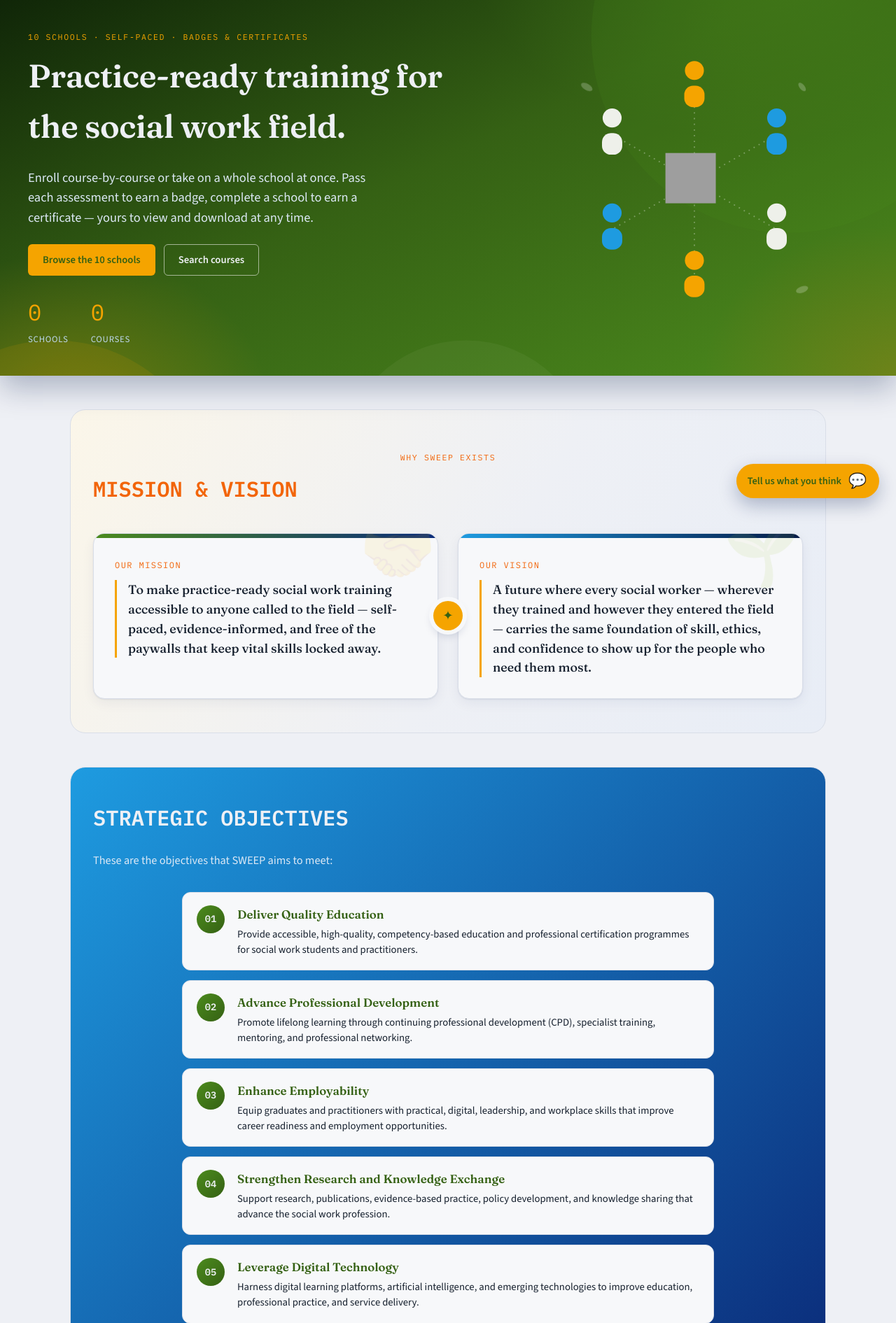
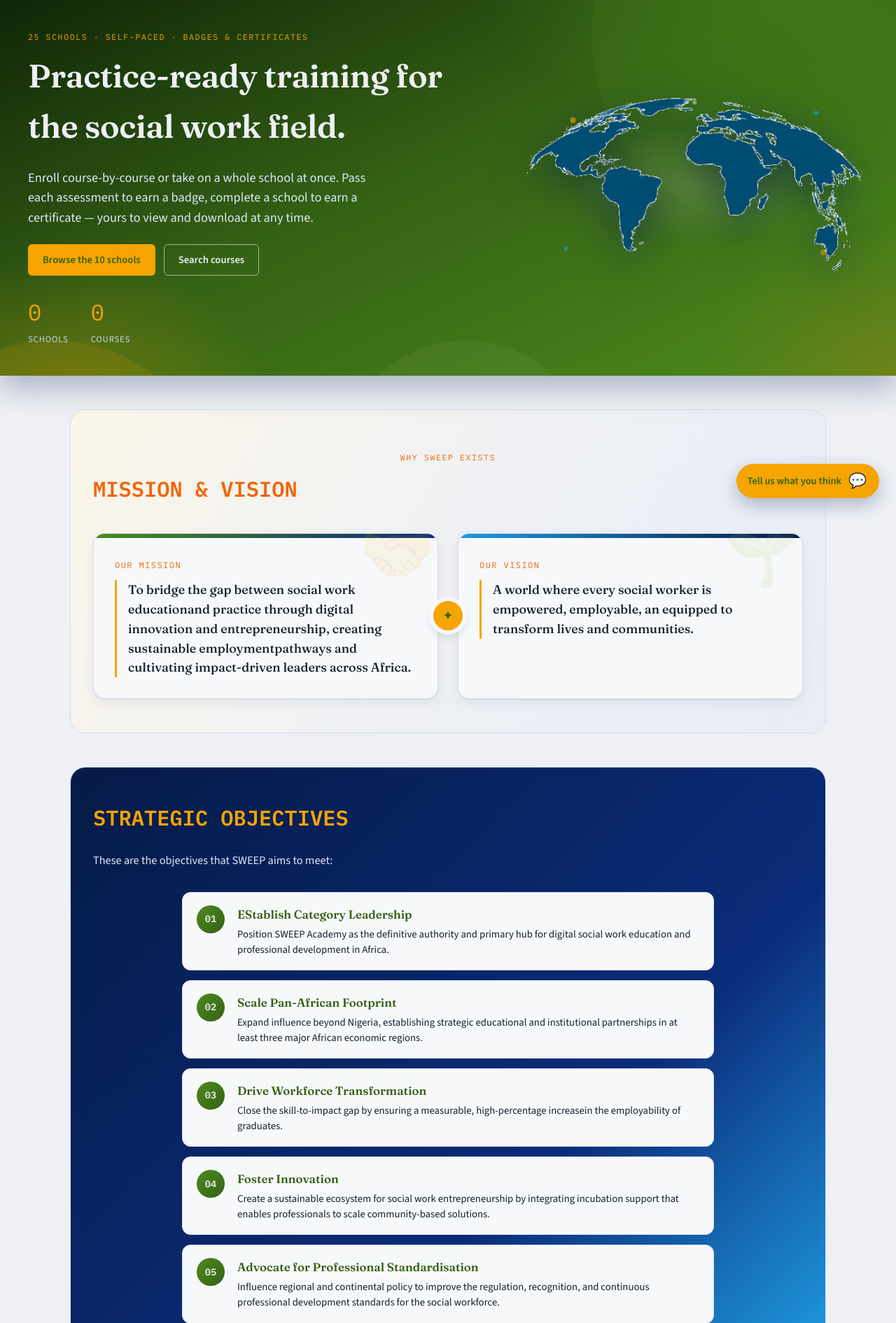
Before and after one commit to remikeks/project-sweep, a Django app: page / in a window 1280 px wide. Shown: the part 64-1955 px from the top of the page at 70% size. Run offline with Django 5.2, Linux system fonts and the light colour scheme; data that the repository does not hold is empty; parts of the project's set-up code (start-up, migrations or seed data) failed here and were passed over; grey boxes are pictures that could not be loaded.

Commit message:
changed vision, mission, obj, hero illustration, value prop

```diff
--- a/core/views.py
+++ b/core/views.py
@@ -240,6 +240,9 @@ SERVICE_GROUPS = [
 ]
 
 
+HOME_SCHOOL_LIMIT = 10
+
+
 def home(request):
     schools = School.objects.filter(is_active=True)
     stats = {
@@ -254,7 +257,11 @@ def home(request):
         .select_related("school")
         .order_by("?")[:FEATURED_COURSE_LIMIT]
     )
-    context = {"schools": schools, "stats": stats, "featured_courses": featured_courses}
+    context = {
+        "schools": schools[:HOME_SCHOOL_LIMIT],
+        "stats": stats,
+        "featured_courses": featured_courses,
+    }
     return render(request, "core/home.html", context)
 
 
--- a/static/css/style.css
+++ b/static/css/style.css
@@ -560,6 +560,12 @@ form label { display: block; font-size: 0.85rem; margin-bottom: 4px; color: var(
   grid-template-columns: repeat(auto-fill, minmax(260px, 1fr));
   gap: 20px;
   margin: 24px 0;
+}
+
+.section-cta {
+  display: flex;
+  justify-content: center;
+  margin: 8px 0 12px;
 }
 
 .school-card {
@@ -811,8 +817,42 @@ form label { display: block; font-size: 0.85rem; margin-bottom: 4px; color: var(
   position: relative;
   z-index: 2;
   width: 100%;
-  max-width: 380px;
+  max-width: 520px;
   margin: 0 auto;
+}
+
+.hero-map {
+  display: flex;
+  align-items: center;
+  justify-content: center;
+  min-height: 220px;
+}
+
+.hero-map-glow {
+  position: absolute;
+  inset: 8% 4%;
+  z-index: 0;
+  background:
+    radial-gradient(closest-side, rgba(245, 164, 0, 0.20), transparent 72%),
+    radial-gradient(closest-side, rgba(30, 155, 224, 0.22), transparent 78%);
+  filter: blur(2px);
+  border-radius: 50%;
+}
+
+.hero-map-dots {
+  position: absolute;
+  inset: 0;
+  width: 100%;
+  height: 100%;
+  z-index: 1;
+}
+
+.hero-map-img {
+  position: relative;
+  z-index: 2;
+  width: 100%;
+  height: auto;
+  filter: drop-shadow(0 16px 30px rgba(5, 26, 71, 0.55));
 }
 
 .hero-list {
@@ -1251,7 +1291,7 @@ footer.sw-footer {
 /* ---------------------------------------------------------------------- */
 
 .mv-section.mv-objectives {
-  background: linear-gradient(135deg, #1E9BE0 0%, #0B2C7A 80%, #051A47 100%);
+  background: linear-gradient(135deg, #051A47 0%, #0B2C7A 65%, #1E9BE0 100%);
   /*background: var(--blue);*/
   color: var(--paper);
 }
@@ -1261,7 +1301,7 @@ footer.sw-footer {
 }
 
 .mv-section.mv-objectives .subheading {
-  color: var(--paper);
+  color: var(--gold);
 }
 
 .mv-section.mv-objectives .value-prop-intro {
--- a/templates/core/home.html
+++ b/templates/core/home.html
@@ -10,7 +10,7 @@
 
     <div class="hero-grid">
       <div class="hero-copy">
-        <p class="eyebrow">10 schools · self-paced · badges &amp; certificates</p>
+        <p class="eyebrow">25 schools · self-paced · badges &amp; certificates</p>
         <h1>Practice-ready training for the social work field.</h1>
         <p class="lede">
           Enroll course-by-course or take on a whole school at once. Pass each
@@ -33,53 +33,20 @@
         </div>
       </div>
 
-      <div class="hero-illustration">
-        <svg viewBox="0 0 420 420" xmlns="http://www.w3.org/2000/svg" role="img" aria-label="Illustration of a support circle">
-          <g stroke="#EEF0EA" stroke-opacity="0.35" stroke-width="2" stroke-dasharray="2 7" fill="none">
-            <path d="M210,210 L210,60" />
-            <path d="M210,210 L339.9,135" />
-            <path d="M210,210 L339.9,285" />
-            <path d="M210,210 L210,360" />
-            <path d="M210,210 L80.1,285" />
-            <path d="M210,210 L80.1,135" />
-          </g>
-
-          <g>
-            <g transform="translate(210,60)">
-              <rect x="-16" y="-2" width="32" height="34" rx="14" fill="#F5A400" />
-              <circle cy="-26" r="15" fill="#F5A400" />
-            </g>
-            <g transform="translate(339.9,135)">
-              <rect x="-16" y="-2" width="32" height="34" rx="14" fill="#1E9BE0" />
-              <circle cy="-26" r="15" fill="#1E9BE0" />
-            </g>
-            <g transform="translate(339.9,285)">
-              <rect x="-16" y="-2" width="32" height="34" rx="14" fill="#EEF0EA" />
-              <circle cy="-26" r="15" fill="#EEF0EA" />
-            </g>
-            <g transform="translate(210,360)">
-              <rect x="-16" y="-2" width="32" height="34" rx="14" fill="#F5A400" />
-              <circle cy="-26" r="15" fill="#F5A400" />
-            </g>
-            <g transform="translate(80.1,285)">
-              <rect x="-16" y="-2" width="32" height="34" rx="14" fill="#1E9BE0" />
-              <circle cy="-26" r="15" fill="#1E9BE0" />
-            </g>
-            <g transform="translate(80.1,135)">
-              <rect x="-16" y="-2" width="32" height="34" rx="14" fill="#EEF0EA" />
-              <circle cy="-26" r="15" fill="#EEF0EA" />
-            </g>
-          </g>
-
-
-          <image href="{% static 'img/logo.svg' %}" x="164" y="164" width="80" height="80" />
-
-          <g fill="#EEF0EA" opacity="0.25">
-            <ellipse cx="40" cy="60" rx="10" ry="5" transform="rotate(30 40 60)" />
-            <ellipse cx="380" cy="380" rx="10" ry="5" transform="rotate(-20 380 380)" />
-            <ellipse cx="380" cy="60" rx="8" ry="4" transform="rotate(50 380 60)" />
-          </g>
+      <div class="hero-illustration hero-map">
+        <div class="hero-map-glow" aria-hidden="true"></div>
+        <svg class="hero-map-dots" viewBox="0 0 420 260" aria-hidden="true">
+          <circle cx="40" cy="40" r="4" fill="#F5A400" opacity="0.7" />
+          <circle cx="380" cy="30" r="3" fill="#1E9BE0" opacity="0.7" />
+          <circle cx="30" cy="220" r="3" fill="#1E9BE0" opacity="0.6" />
+          <circle cx="390" cy="225" r="4" fill="#F5A400" opacity="0.6" />
+          <circle cx="210" cy="15" r="3" fill="#EEF0EA" opacity="0.5" />
         </svg>
+        <img
+          src="{% static 'img/world-map.png' %}"
+          alt="World map illustration representing SWEEP's reach across regions"
+          class="hero-map-img"
+        >
       </div>
     </div>
   </section>
@@ -93,9 +60,9 @@
         <span class="mv-mark" aria-hidden="true">&#129309;</span>
         <p class="mv-label">Our Mission</p>
         <p class="mv-text">
-          To make practice-ready social work training accessible to anyone
-          called to the field — self-paced, evidence-informed, and free of
-          the paywalls that keep vital skills locked away.
+          To bridge the gap between social work educationand practice through digital innovation
+          and entrepreneurship, creating sustainable employmentpathways and cultivating impact-driven
+          leaders across Africa.
         </p>
       </div>
 
@@ -105,10 +72,7 @@
         <span class="mv-mark" aria-hidden="true">&#127793;</span>
         <p class="mv-label">Our Vision</p>
         <p class="mv-text">
-          A future where every social worker — wherever they trained and
-          however they entered the field — carries the same foundation of
-          skill, ethics, and confidence to show up for the people who need
-          them most.
+          A world where every social worker is empowered, employable, an equipped to transform lives and communities.
         </p>
       </div>
     </div>
@@ -125,39 +89,47 @@
       <div class="objective-row">
         <span class="objective-num">01</span>
         <div>
-          <h3>Deliver Quality Education</h3>
-          <p>Provide accessible, high-quality, competency-based education and professional certification programmes for social work students and practitioners.</p>
+          <h3>EStablish Category Leadership</h3>
+          <p>Position SWEEP Academy as the definitive authority and primary hub for digital social work education
+            and professional development in Africa.
+          </p>
         </div>
       </div>
       <div class="objective-row">
         <span class="objective-num">02</span>
         <div>
-          <h3>Advance Professional Development</h3>
-          <p>Promote lifelong learning through continuing professional development (CPD), specialist training, mentoring, and professional networking.</p>
+          <h3>Scale Pan-African Footprint</h3>
+          <p>Expand influence beyond Nigeria, establishing strategic educational and institutional
+            partnerships in at least three major African economic regions.
+          </p>
         </div>
       </div>
       <div class="objective-row">
         <span class="objective-num">03</span>
         <div>
-          <h3>Enhance Employability</h3>
-          <p>Equip graduates and practitioners with practical, digital, leadership, and workplace skills that improve career readiness and employment opportunities.</p>
+          <h3>Drive Workforce Transformation</h3>
+          <p>Close the skill-to-impact gap by ensuring a measurable, high-percentage increasein the employability of graduates.</p>
         </div>
       </div>
       <div class="objective-row">
         <span class="objective-num">04</span>
         <div>
-          <h3>Strengthen Research and Knowledge Exchange</h3>
-          <p>Support research, publications, evidence-based practice, policy development, and knowledge sharing that advance the social work profession.</p>
+          <h3>Foster Innovation</h3>
+          <p>Create a sustainable ecosystem for social work entrepreneurship by integrating incubation support
+            that enables professionals to scale community-based solutions.
+          </p>
         </div>
       </div>
       <div class="objective-row">
         <span class="objective-num">05</span>
         <div>
-          <h3>Leverage Digital Technology</h3>
-          <p>Harness digital learning platforms, artificial intelligence, and emerging technologies to improve education, professional practice, and service delivery.</p>
+          <h3>Advocate for Professional Standardisation</h3>
+          <p>Influence regional and continental policy to improve the regulation, recognition, and continuous professional
+            development standards for the social workforce.
+          </p>
         </div>
       </div>
-      <div class="objective-row">
+      <!--<div class="objective-row">
         <span class="objective-num">06</span>
         <div>
           <h3>Build Strategic Partnerships</h3>
@@ -181,10 +153,10 @@
       <div class="objective-row">
         <span class="objective-num">09</span>
         <div>
-          <h3>CReate Sustainable Impact</h3>
+          <h3>Create Sustainable Impact</h3>
           <p>Establish a financially sustainable academy that delivers measurable social, economic, and professional value to individuals, institutions, and communities.</p>
         </div>
-      </div>
+      </div> -->
     </div>
   </section>
 
@@ -192,9 +164,9 @@
     <!--<p class="eyebrow" style="text-align:center;">What sets us apart</p> -->
     <h2 class="subheading typewriter" data-text="Our Value Proposition" style="text-align:center;">Our Value Proposition</h2>
     <p class="value-prop-intro">
-      SWEEP is Africa's first integrated Social Work Education, Enterprise and Professional Development Academy that equips professionals with industry-relevant knowledge, practical skills, globally recognised certifications, career opportunities, entrepreneurship support, and lifelong learning—all in one digital platform.
-      As an institution, we offer a unique value proposition that combines quality education, professional development, and
-      career advancement opportunities for our members. Our platform is designed to empower social workers to excel in their careers, make a positive impact in their communities, and contribute to the growth and development of the social work profession in Africa.
+      SWEEP does not only educate; it builds Africa's social impact workforce. Through AI-enabled learning, \
+      professional certification, career pathways, and incubator support, SWEEP transforms graduates into employable professionals,
+      successful social entrepreneurs, and community change leaders.
     </p>
 
     <div class="value-grid">
@@ -280,5 +252,10 @@
         <div class="empty-state">Schools are being added — check back soon.</div>
       {% endfor %}
     </div>
+    {% if stats.school_count > schools|length %}
+      <div class="section-cta">
+        <a href="{% url 'school_list' %}" class="btn btn-outline">All schools ({{ stats.school_count }})</a>
+      </div>
+    {% endif %}
   </section>
 {% endblock %}
```
Also changed, not shown: static/img/world-map.png (added).
